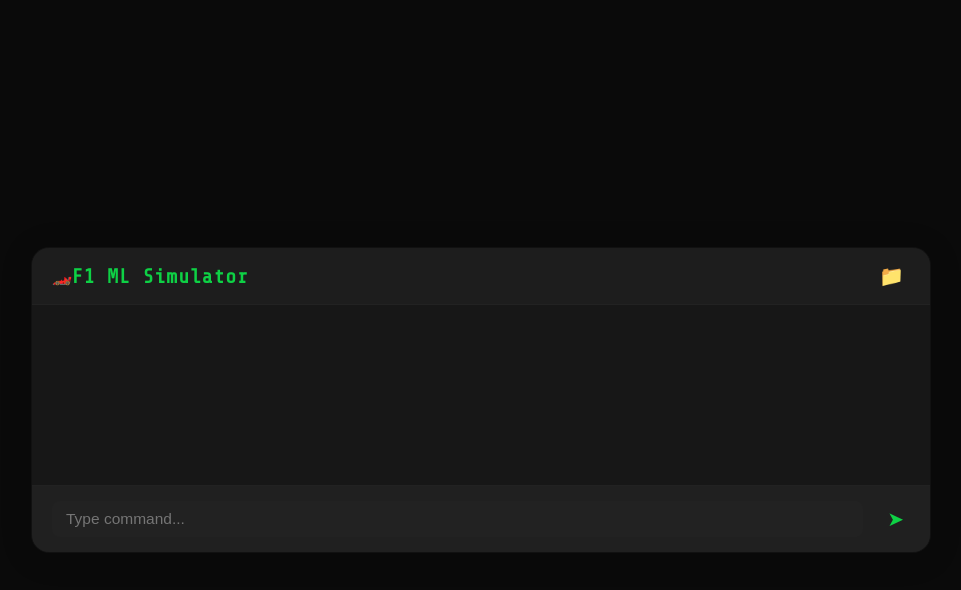
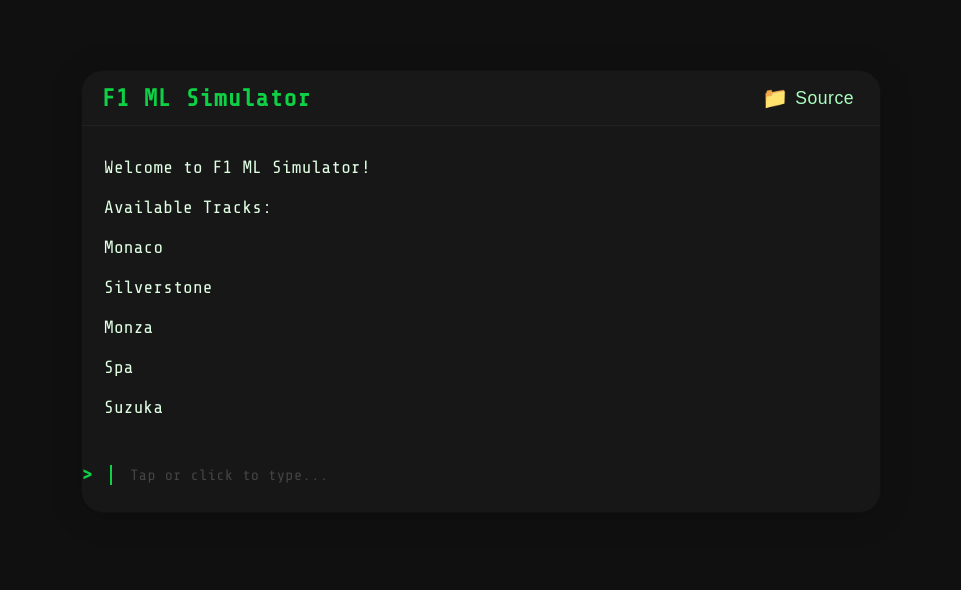
Before and after one commit to ajeevani/f1-ml-simulator, a React (Vite) app in the folder frontend/: page / in a window 1280 px wide. Shown: the top 590 px of the page, without its empty margins (159-1120 px from the left). Built offline with nearby package versions, Linux system fonts and the light colour scheme; no server answers.

Commit message:
frontend update

```diff
--- a/frontend/src/Terminal.css
+++ b/frontend/src/Terminal.css
@@ -1,116 +1,102 @@
 body {
-  background: #0a0a0a;
+  background: #101010;
   font-family: 'Share Tech Mono', monospace;
+  margin: 0;
+  padding: 0;
 }
 
-/* App-like terminal card, dynamic width */
-.terminal-card {
-  width: 96vw;
-  min-width: 230px;
-  max-width: 650px;
-  margin: 6vh auto;
+/* Outer wrapper for resizing and centering */
+.terminal-outer {
+  width: 100vw;
+  min-height: 100vh;
+  display: flex;
+  align-items: flex-start;
+  justify-content: center;
+  background: #101010;
+}
+
+/* Render banner at top */
+.render-banner {
+  position: fixed;
+  top: 0;
+  left: 0;
+  width: 100vw;
+  z-index: 10;
+  padding: 10px 0;
+  background: #181c23;
+  color: #ffde33;
+  font-size: 1rem;
+  font-family: 'Share Tech Mono', monospace;
+  display: flex;
+  align-items: center;
+  justify-content: center;
+  gap: 13px;
+  border-bottom: 1px solid #222;
+}
+.loader {
+  width: 18px;
+  height: 18px;
+  border-radius: 50%;
+  border: 3px solid #0ed145;
+  border-right: 3px solid #2c2c2c;
+  animation: spin 1s linear infinite;
+}
+@keyframes spin {
+  to { transform: rotate(360deg);}
+}
+
+/* Main card */
+.terminal-main-card {
+  width: 97vw;
+  max-width: 800px;
+  min-width: 260px;
+  margin: 70px auto 0 auto;
   background: #171717;
-  border-radius: 18px;
-  box-shadow: 0 4px 32px rgba(0,0,0,0.16);
+  border-radius: 22px;
+  box-shadow: 0 4px 32px rgba(0,0,0,0.17);
   display: flex;
   flex-direction: column;
+  border: 1.5px solid #111;
   overflow: hidden;
-  border: 1.5px solid #111;
   transition: max-width 0.2s;
 }
 
-/* Wider on large screens */
-@media (min-width: 1200px) {
-  .terminal-card {
-    max-width: 900px;
-  }
+/* Responsive sizing */
+@media (max-width: 1100px) {
+  .terminal-main-card { max-width: 600px; }
 }
-
-/* Mobile: slightly bigger */
-@media (max-width: 768px) {
-  .terminal-card {
-    max-width: 420px;
-    margin: 5vh auto;
-    border-radius: 14px;
-  }
-  .terminal-header {
-    height: 44px;
-    padding: 0 12px;
-  }
-  .terminal-main {
-    min-height: 160px;
-    max-height: 340px;
-    padding: 18px 7px;
-  }
-  .terminal-line {
-    font-size: 13.5px;
-    padding: 5px 0;
-  }
-  .terminal-inputbar {
-    padding: 11px 10px;
-  }
-  .terminal-input {
-    font-size: 13.5px;
-    padding: 8px 10px;
-  }
+@media (max-width: 800px) {
+  .terminal-main-card { max-width: 97vw; }
 }
-
-/* Even smaller screens (old phones) */
+@media (max-width: 600px) {
+  .terminal-main-card { max-width: 99vw; min-width: 180px; border-radius: 14px; }
+}
 @media (max-width: 480px) {
-  .terminal-card {
-    max-width: 98vw;
-    margin: 2vh auto;
-    border-radius: 10px;
-    min-height: 170px;
-  }
-  .terminal-main {
-    min-height: 100px;
-    max-height: 170px;
-    padding: 10px 2px;
-  }
-  .terminal-line {
-    font-size: 12px;
-    padding: 3px 0;
-  }
-  .terminal-header {
-    padding: 7px 4px;
-  }
-  .terminal-title {
-    font-size: 14px;
-  }
-  .terminal-inputbar {
-    padding: 8px 5px;
-  }
-  .terminal-input {
-    font-size: 11.5px;
-    padding: 6px 7px;
-  }
+  .terminal-main-card { margin: 45px auto 0 auto; }
+  .terminal-header { padding: 10px 8px; font-size: 0.95rem; }
 }
 
 /* Header */
 .terminal-header {
   display: flex;
   align-items: center;
-  padding: 14px 20px;
-  background: #1d1d1d;
+  padding: 13px 20px;
+  background: #181818;
   border-bottom: 1px solid #222;
 }
-
 .terminal-title {
-  font-size: 20px;
+  font-size: 1.5rem;
   font-weight: bold;
   flex: 1;
   color: #0ed145;
   letter-spacing: 1px;
   transition: font-size 0.2s;
 }
-
-/* Buttons */
 .icon-btn {
   background: none;
   border: none;
   color: #0ed145;
-  font-size: 20px;
+  font-size: 1.3rem;
   margin-left: 8px;
   padding: 2px 6px;
   border-radius: 7px;
@@ -124,7 +110,7 @@ body {
   background: #222;
 }
 .btn-label {
-  font-size: 15px;
+  font-size: 1.1rem;
   font-weight: 500;
   color: #aaffc0;
   letter-spacing: 0.5px;
@@ -133,81 +119,136 @@ body {
 
 /* Hide text labels on mobile */
 @media (max-width: 700px) {
-  .btn-label {
-    display: none;
+  .btn-label { display: none; }
+}
+
+/* Terminal body */
+.terminal-body {
+  display: flex;
+  flex-direction: column;
+  min-height: 260px;
+  padding: 0;
+  background: none;
+}
+
+/* Output area */
+.terminal-output-area {
+  width: 100%;
+  flex: 1;
+  padding: 24px 22px 10px 22px;
+  overflow-y: auto;
+  min-height: 140px;
+  max-height: 45vh;
+  display: flex;
+  flex-direction: column;
+  gap: 6px;
+  background: none;
+  transition: max-height 0.2s, min-height 0.2s;
+}
+@media (max-width: 480px) {
+  .terminal-output-area {
+    padding: 12px 5px 5px 5px;
+    min-height: 80px;
+    max-height: 34vh;
   }
 }
 
-/* Main scroll area */
-.terminal-main {
-  min-height: 180px;
-  max-height: 380px;
-  overflow-y: auto;
-  padding: 22px 16px;
-  background: none;
-  transition: max-height 0.2s, min-height 0.2s;
-}
-
-/* Loading state */
-.terminal-loading {
-  display: flex;
-  flex-direction: column;
-  align-items: center;
-  justify-content: center;
-  color: #e7e96e;
-  font-size: 16px;
-  padding: 30px 0;
-  gap: 10px;
-}
-.loader {
-  width: 24px;
-  height: 24px;
-  border-radius: 50%;
-  border: 3px solid #0ed145;
-  border-right: 3px solid #2c2c2c;
-  animation: spin 1s linear infinite;
-  margin-bottom: 6px;
-}
-@keyframes spin {
-  to { transform: rotate(360deg);}
-}
-
 /* Output lines */
-.terminal-output {
-  width: 100%;
-  display: flex;
-  flex-direction: column;
-  gap: 6px;
-}
 .terminal-line {
-  font-size: 15.5px;
+  font-size: 1.11rem;
   color: #e0ffe4;
   background: none;
   border-radius: 5px;
   padding: 7px 0;
-  text-align: center;
+  text-align: left;
   word-break: break-word;
   letter-spacing: 0.3px;
   transition: font-size 0.2s;
 }
+@media (max-width: 600px) {
+  .terminal-line { font-size: 0.95rem; padding: 4px 0; }
+}
 
-/* Input bar */
-.terminal-inputbar {
+/* Placeholder for empty terminal */
+.terminal-placeholder {
+  width: 100%;
+  text-align: center;
+  color: #686868;
+  font-size: 1.08rem;
+  padding: 38px 0;
+  opacity: 0.7;
+}
+.terminal-placeholder-text {
+  font-style: italic;
+  letter-spacing: 1px;
+}
+
+/* Input area */
+.terminal-input-area {
+  width: 100%;
+  padding: 0 0 16px 0;
+  background: none;
+  display: flex;
+  flex-direction: column;
+  align-items: stretch;
+}
+.input-row {
+  width: 100%;
   display: flex;
   align-items: center;
-  padding: 15px 20px;
+  gap: 8px;
+}
+.prompt-row {
+  display: flex;
+  align-items: center;
+  gap: 10px;
+  cursor: pointer;
+  user-select: none;
+  font-size: 1.18rem;
+  color: #53ff8c;
+  padding: 10px 0;
+  border-radius: 8px;
+  margin: 0 auto 0 0;
+}
+.prompt-row:active {
   background: #202020;
-  border-top: 1px solid #222;
 }
+.prompt-text {
+  font-weight: bold;
+  font-size: 1.18rem;
+  color: #0ed145;
+  margin-right: 5px;
+}
+.blinking-cursor {
+  width: 2px;
+  height: 1.1em;
+  background: #0ed145;
+  display: inline-block;
+  margin-left: 3px;
+  animation: blink-cursor 1s steps(1) infinite;
+  vertical-align: middle;
+}
+@keyframes blink-cursor {
+  0% { opacity: 1; }
+  50% { opacity: 0; }
+  100% { opacity: 1; }
+}
+.tap-to-type {
+  margin-left: 8px;
+  color: #444;
+  font-size: 0.94rem;
+  letter-spacing: 0.5px;
+}
+
+/* Input field */
 .terminal-input {
   flex: 1;
-  font-size: 15.5px;
+  font-size: 1.08rem;
   background: #191919;
-  color: #b0ffbb;
+  color: #c3ffd6;
   border: none;
   border-radius: 8px;
   padding: 9px 14px;
-  margin-right: 10px;
   outline: none;
   box-shadow: none;
   transition: background 0.14s;
@@ -215,10 +256,16 @@ body {
 .terminal-input:focus {
   background: #222;
 }
-
-/* Prevent unwanted scroll */
-html, body {
-  height: 100vh;
-  width: 100vw;
-  overflow: hidden;
+.send-btn {
+  font-size: 1.35rem;
+  color: #0ed145;
+  padding: 7px 13px;
+  background: #222;
+  border-radius: 8px;
+  border: none;
+  cursor: pointer;
+  transition: background 0.13s;
 }
+.send-btn:active {
+  background: #191919;
+}
--- a/frontend/src/Terminal.jsx
+++ b/frontend/src/Terminal.jsx
@@ -1,164 +1,26 @@
-import React, { useState, useEffect, useRef } from 'react';
+import React, { useState, useRef, useEffect } from 'react';
 import './Terminal.css';
 
-function hashString(str) {
-  let hash = 0;
-  for (let i = 0; i < str.length; i++) {
-    hash = ((hash << 5) - hash) + str.charCodeAt(i);
-    hash |= 0; // Convert to 32-bit integer
-  }
-  return hash;
-}
+const GITHUB_URL = "https://github.com/ajeevani/f1-ml-simulator";
 
-const Terminal = () => {
+export default function Terminal() {
+  // States
   const [output, setOutput] = useState('');
   const [input, setInput] = useState('');
   const [connected, setConnected] = useState(false);
-  const [loading, setLoading] = useState(true); // <-- NEW
+  const [loading, setLoading] = useState(true);
+  const [activeInput, setActiveInput] = useState(false);
+  const inputRef = useRef(null);
 
-  const [messageHashes, setMessageHashes] = useState(new Set());
-  const [lastMessageTime, setLastMessageTime] = useState(0);
-  const wsRef = useRef(null);
-  const terminalRef = useRef(null);
-  const inputRef = useRef(null);
-  const reconnectTimeoutRef = useRef(null);
-
-  const GITHUB_URL = 'https://github.com/ajeevani/f1-ml-simulator';
-
-  const connectToBackend = () => {
-    setLoading(true);
-    const wsUrl = process.env.NODE_ENV === 'production'
-  ? 'wss://f1-ml-simulator.onrender.com/ws'
-  : 'ws://localhost:8001/ws';
-
-    console.log('🔗 Connecting to:', wsUrl);
-
-    if (wsRef.current) {
-      wsRef.current.close();
-    }
-
-    const ws = new WebSocket(wsUrl);
-    wsRef.current = ws;
-
-    ws.onopen = () => {
-      console.log('✅ Connected to Railway backend');
-      setConnected(true);
-    };
-
-    ws.onerror = (error) => {
-      console.error('❌ WebSocket connection failed:', error);
-      setConnected(false);
-    };
-
-    ws.onclose = (event) => {
-      console.log('🔌 Connection closed:', event.code, event.reason);
-      setConnected(false);
-    };
-
-    ws.onmessage = (event) => {
-      const currentTime = Date.now();
-      if (currentTime - lastMessageTime < 50) {
-        return;
-      }
-      setLastMessageTime(currentTime);
-
-      try {
-        const message = JSON.parse(event.data);
-        if (message.type === 'output') {
-          const data = message.data;
-          const messageHash = hashString(data);
-
-          if (messageHashes.has(messageHash)) {
-            console.log('Skipping duplicate message');
-            return;
-          }
-
-          // Add to seen messages (keep only recent ones)
-          setMessageHashes(prev => {
-            const newHashes = new Set(prev);
-            newHashes.add(messageHash);
-            // Keep only last 100 hashes to prevent memory growth
-            if (newHashes.size > 100) {
-              const hashArray = Array.from(newHashes);
-              return new Set(hashArray.slice(-50));
-            }
-            return newHashes;
-          });
-
-          let processedData = data;
-
-          // Add race prompt if missing
-          const isRaceEnd = (
-            data.includes('🏆') &&
-            (data.includes('VICTORY!') || data.includes('WINS!') || data.includes('CHAMPION!'))
-          );
-
-          if (isRaceEnd && !output.includes('Race another championship? (y/n):')) {
-            processedData = data + '\n\n🏁 Race another championship? (y/n): ';
-          }
-
-          // Smart terminal clearing
-          const shouldClear = (
-            data.includes('F1 PROFESSIONAL CHAMPIONSHIP RACE - LIGHTS OUT!') ||
-            data.includes('🚀🚀🚀🚀🚀🚀🚀🚀🚀🚀🚀🚀🚀🚀🚀🚀🚀🚀🚀🚀🚀🚀🚀🚀🚀🚀🚀🚀🚀🚀🚀🚀🚀🚀🚀') ||
-            data.includes('🏁 TRACK & WEATHER SELECTION') ||
-            data.includes('Available F1 Circuits:') ||
-            (data.includes('🚀 Initializing F1 Professional Simulator...') && output.length > 100)
-          );
-
-          if (shouldClear) {
-            console.log('🧹 Clearing terminal for fresh start');
-            setOutput(processedData);
-            setMessageHashes(new Set([messageHash])); // Reset with current message
-          } else {
-            setOutput(prev => prev + processedData);
-          }
-        }
-      } catch (error) {
-        // Handle non-JSON messages
-        const messageHash = hashString(event.data);
-        if (!messageHashes.has(messageHash)) {
-          setOutput(prev => prev + event.data);
-          setMessageHashes(prev => new Set([...prev, messageHash]));
-        }
-      }
-    };
-    setTimeout(() => {
-      setConnected(true);
-      setLoading(false);
-    }, 2000);
-  };
-
+  // Responsive: show labels if window > 700px
+  const [showLabels, setShowLabels] = useState(window.innerWidth > 700);
   useEffect(() => {
-    connectToBackend();
-
-    return () => {
-      if (wsRef.current) {
-        wsRef.current.onopen = null;
-        wsRef.current.onmessage = null;
-        wsRef.current.onclose = null;
-        wsRef.current.onerror = null;
-        wsRef.current.close();
-        wsRef.current = null;
-      }
-      if (reconnectTimeoutRef.current) {
-        clearTimeout(reconnectTimeoutRef.current);
-      }
-    };
+    const resize = () => setShowLabels(window.innerWidth > 700);
+    window.addEventListener('resize', resize);
+    return () => window.removeEventListener('resize', resize);
   }, []);
 
-  useEffect(() => {
-    if (terminalRef.current) {
-      terminalRef.current.scrollTop = terminalRef.current.scrollHeight;
-    }
-  }, [output]);
-
-  useEffect(() => {
-    if (connected && inputRef.current) {
-      inputRef.current.focus();
-    }
-  }, [connected]);
-
+  // Prevent body scroll on mobile keyboard
   useEffect(() => {
     const handleFocus = () => document.body.style.overflow = 'hidden';
     const handleBlur = () => document.body.style.overflow = '';
@@ -174,108 +36,112 @@ const Terminal = () => {
     };
   }, []);
 
+  // Simulate backend connection for demo; replace with actual logic in your app
   useEffect(() => {
+    // Simulate loading from Render cold start
     setTimeout(() => {
+      setConnected(true);
       setLoading(false);
-      setConnected(true);
-    }, 1300);
+      setOutput('Welcome to F1 ML Simulator!\nAvailable Tracks:\nMonaco\nSilverstone\nMonza\nSpa\nSuzuka\n');
+    }, 1800);
   }, []);
 
+  // Render loading banner at top until real output arrives
+  const showRenderBanner = loading || !output;
 
-  const handleInput = (event) => {
-    if (event.key === 'Enter') {
-      event.preventDefault();
-
-      if (!connected) {
-        setOutput(prev => prev + '❌ Not connected to backend\n');
-        return;
-      }
-
-      if (!input || !input.trim()) {
-        return;
-      }
-
-      if (!wsRef.current || wsRef.current.readyState !== WebSocket.OPEN) {
-        setOutput(prev => prev + '❌ WebSocket connection not ready\n');
-        connectToBackend();
-        return;
-      }
-
-      try {
-        // Show user input in terminal
-        setOutput(prev => prev + `> ${input.trim()}\n`);
-
-        // Send to backend
-        wsRef.current.send(JSON.stringify({
-          type: 'input',
-          data: input.trim()
-        }));
-
+  // Actual send logic
+  const handleSend = () => {
+    if (!input.trim()) return;
+    setOutput(prev => prev + '\n> ' + input);
     setInput('');
-      } catch (error) {
-        console.error('Error sending message:', error);
-        setOutput(prev => prev + `❌ Send error: ${error.message}\n`);
-        connectToBackend();
-      }
-    }
+    setActiveInput(false);
+    // TODO: Replace with actual backend send logic
   };
 
-  const handleManualReconnect = () => {
-    setOutput('');
-    setMessageHashes(new Set());
-    setConnected(false);
-    setLoading(true);
-    connectToBackend();
+  // Enter key triggers send
+  const handleKeyDown = (e) => {
+    if (e.key === 'Enter') handleSend();
   };
 
-  const openSourceCode = () => {
-    window.open(GITHUB_URL, '_blank', 'noopener,noreferrer');
+  // Click prompt to focus input
+  const handlePromptClick = () => {
+    setActiveInput(true);
+    setTimeout(() => {
+      inputRef.current && inputRef.current.focus();
+    }, 0);
   };
 
-  function isTrackList(text) {
-    return text.includes('Available F1 Circuits:') || text.match(/^\s*\d+\.\s+\w+/m);
-  }
-
   return (
-    <div className="terminal-card">
+    <div className="terminal-outer">
+      {showRenderBanner && (
+        <div className="render-banner">
+          <span className="loader"></span>
+          <span>Connecting to Render backend...</span>
+        </div>
+      )}
+      <div className="terminal-main-card">
         <div className="terminal-header">
-        <span className="terminal-logo">🏎️</span>
-        <span className="terminal-title">F1 ML Simulator</span>
-        <button className="icon-btn" title="Source Code" onClick={() => window.open('https://github.com/ajeevani/f1-ml-simulator', '_blank')}>📁</button>
+          <div className="terminal-title">{showLabels ? "F1 ML Simulator" : "F1 ML"}</div>
+          <button
+            className="icon-btn"
+            title="Source Code"
+            onClick={() => window.open(GITHUB_URL, '_blank')}
+          >
+            <span role="img" aria-label="Source">📁</span>
+            {showLabels && <span className="btn-label">Source</span>}
+          </button>
         </div>
-      <div className="terminal-main">
-        {loading ? (
-          <div className="terminal-loading">
-            <span className="loader"></span>
-            <span>⏳ Waiting for Render backend connection...</span>
-          </div>
+        <div className="terminal-body">
+          <div className="terminal-output-area">
+            {(output || loading) ? (
+              output.split('\n').map((line, i) => (
+                <div key={i} className="terminal-line">{line}</div>
+              ))
             ) : (
-          <div className="terminal-output">
-            {output.split('\n').map((line, i) => (
-              <div key={i} className="terminal-line">{line}</div>
-            ))}
+              <div className="terminal-placeholder">
+                <span className="terminal-placeholder-text">
+                  <span role="img" aria-label="F1">🏁</span> Ready for input...
+                </span>
               </div>
             )}
           </div>
-      {connected && (
-        <div className="terminal-inputbar">
+          <div className="terminal-input-area">
+            {activeInput ? (
+              <div className="input-row">
+                <span className="prompt-text">&gt;</span>
                 <input
                   ref={inputRef}
                   className="terminal-input"
                   type="text"
                   value={input}
                   onChange={e => setInput(e.target.value)}
-            placeholder="Type command..."
+                  onKeyDown={handleKeyDown}
+                  placeholder="Type your command..."
+                  spellCheck={false}
                   autoFocus
                   enterKeyHint="send"
                 />
-          <button className="icon-btn" title="Send">
-            ➤
+                <button className="icon-btn send-btn" title="Send" onClick={handleSend}>
+                  <span role="img" aria-label="Send">➤</span>
+                  {showLabels && <span className="btn-label">Send</span>}
                 </button>
+              </div>
+            ) : (
+              <div
+                className="prompt-row"
+                onClick={handlePromptClick}
+                tabIndex={0}
+                role="button"
+                aria-label="Activate input"
+              >
+                <span className="prompt-text">&gt;</span>
+                <span className="blinking-cursor"></span>
+                <span className="tap-to-type">{showLabels ? "Tap or click to type..." : ""}</span>
               </div>
             )}
           </div>
+        </div>
+      </div>
+    </div>
   );
 }
-
-export default Terminal;
```
Lines whose indentation alone changed are shown as unchanged.
